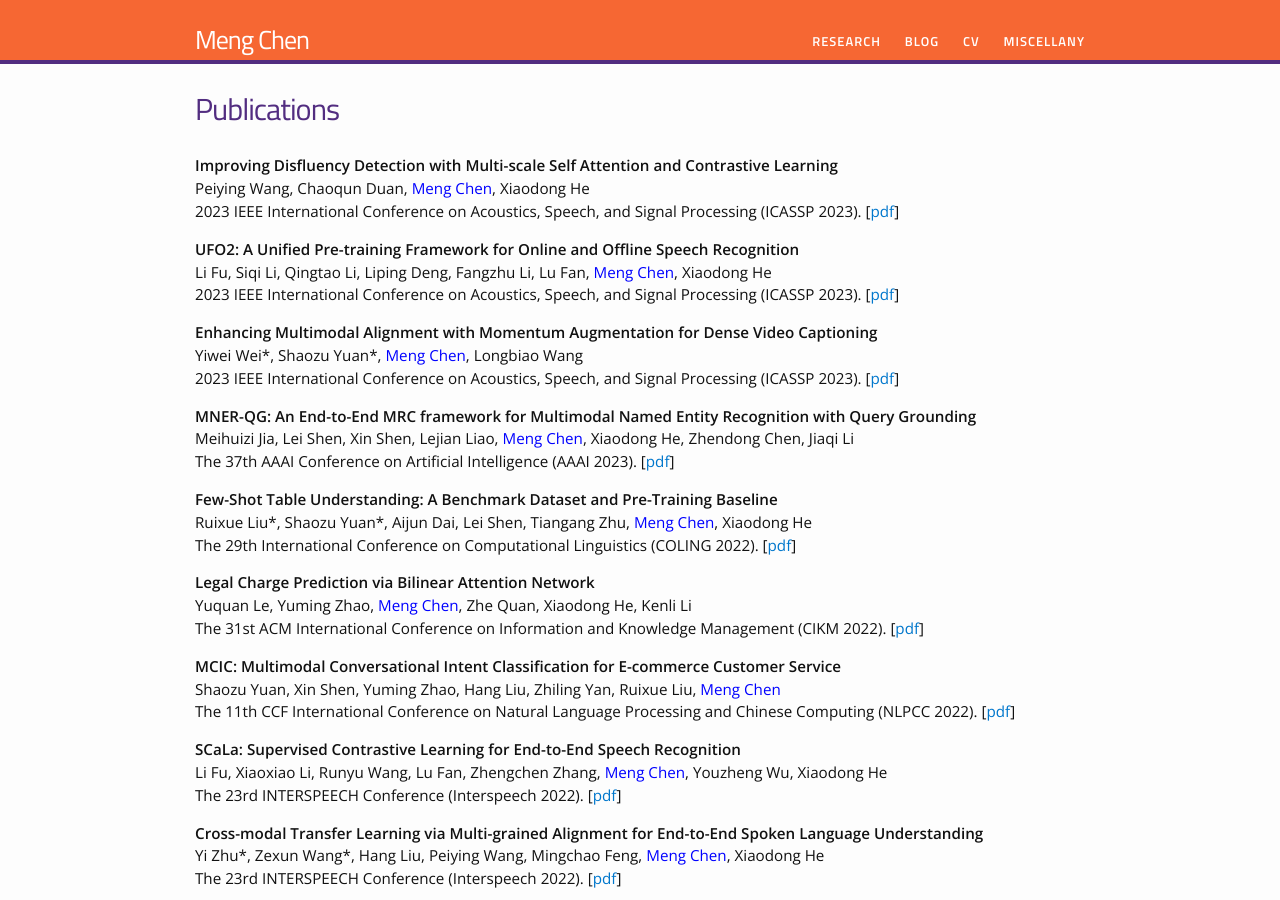
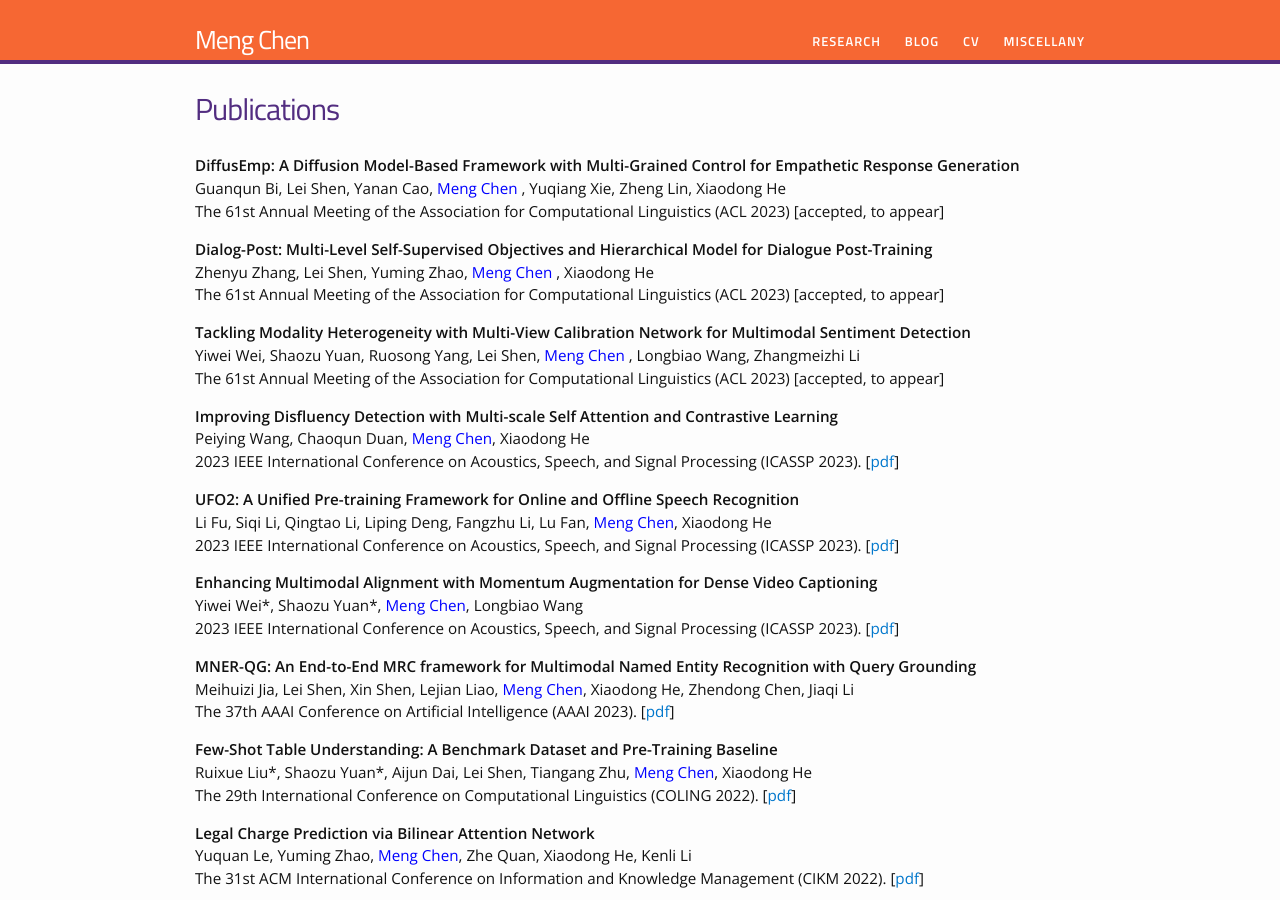
Before and after one commit to chenmengdx/chenmengdx.github.io, a Jekyll site: the page built from research.md, in a window 1280 px wide and 900 px high. Built offline with Jekyll 4.4.1, drawn with Linux system fonts in a browser that asks for light colours.

Commit message:
update papers

```diff
--- a/research.md
+++ b/research.md
@@ -5,6 +5,24 @@ permalink: /research/
 ---
 
 <div>
+
+<p>
+<b> DiffusEmp: A Diffusion Model-Based Framework with Multi-Grained Control for Empathetic Response Generation </b> <br />
+Guanqun Bi, Lei Shen, Yanan Cao, <font color="blue"> Meng Chen </font>, Yuqiang Xie, Zheng Lin, Xiaodong He <br />
+The 61st Annual Meeting of the Association for Computational Linguistics (ACL 2023) [accepted, to appear]
+</p>
+
+<p>
+<b> Dialog-Post: Multi-Level Self-Supervised Objectives and Hierarchical Model for Dialogue Post-Training </b> <br />
+Zhenyu Zhang, Lei Shen, Yuming Zhao, <font color="blue"> Meng Chen </font>, Xiaodong He <br />
+The 61st Annual Meeting of the Association for Computational Linguistics (ACL 2023) [accepted, to appear]
+</p>
+
+<p>
+<b> Tackling Modality Heterogeneity with Multi-View Calibration Network for Multimodal Sentiment Detection </b> <br />
+Yiwei Wei, Shaozu Yuan, Ruosong Yang, Lei Shen, <font color="blue"> Meng Chen </font>, Longbiao Wang, Zhangmeizhi Li <br />
+The 61st Annual Meeting of the Association for Computational Linguistics (ACL 2023) [accepted, to appear]
+</p>
 
 <p>
 <b> Improving Disfluency Detection with Multi-scale Self Attention and Contrastive Learning</b> <br />
```
